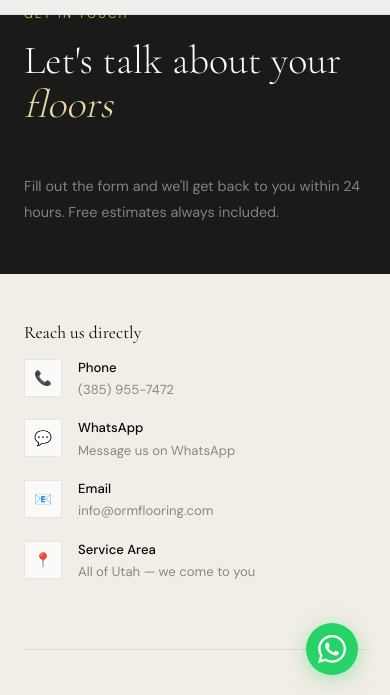
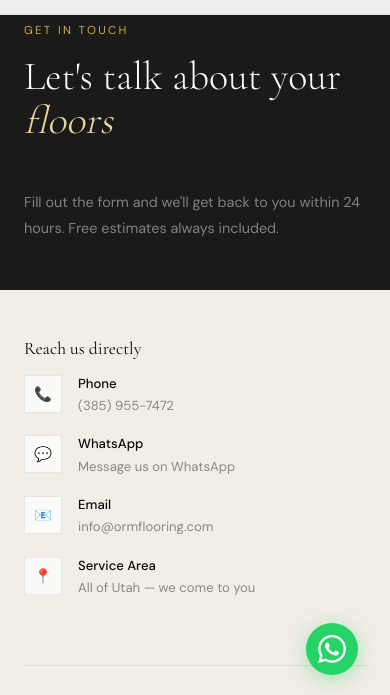
Before and after one commit to rickenofficial/orm-flooring-website, a plain HTML site: page contact.html in a window 390 px wide. Shown: the part 137-832 px from the top of the page. Drawn offline with nearby package versions, Linux system fonts and the light colour scheme.

Commit message:
Fix page header padding mobile eyebrow visible

```diff
--- a/css/styles.css
+++ b/css/styles.css
@@ -379,7 +379,7 @@ footer{background:var(--black);padding:3rem;display:grid;grid-template-columns:1
   .services-grid{grid-template-columns:1fr 1fr}
   .why-grid{grid-template-columns:1fr}
   .testimonials-grid{grid-template-columns:1fr}
-  .page-header{grid-template-columns:1fr;padding:9rem 1.5rem 3rem}
+  .page-header{grid-template-columns:1fr;padding:10rem 1.5rem 3rem}
   .contact-section{grid-template-columns:1fr}
   .contact-info{padding:3rem 1.5rem}
   .contact-form-wrap{padding:3rem 1.5rem}
```
